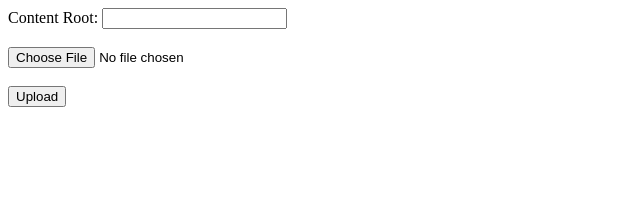
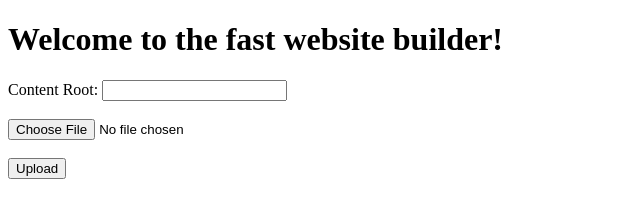
Before and after one commit to sherifnada/litehost, a website: page frontend/index.html in a window 1280 px wide. Shown: the whole page, without its empty margins (0-640 px from the left). Drawn offline with Linux system fonts and the light colour scheme.

Commit message:
added an h1 header title

```diff
--- a/frontend/index.html
+++ b/frontend/index.html
@@ -4,6 +4,7 @@
     <title>File Upload</title>
 </head>
 <body>
+    <h1> Welcome to the fast website builder! </h1>
     <form id="uploadForm" enctype="multipart/form-data">
         Content Root: <input type="text" name="contentRoot"/> <br /><br />
         <input type="file" name="zipFile" /><br /> <br />
```
